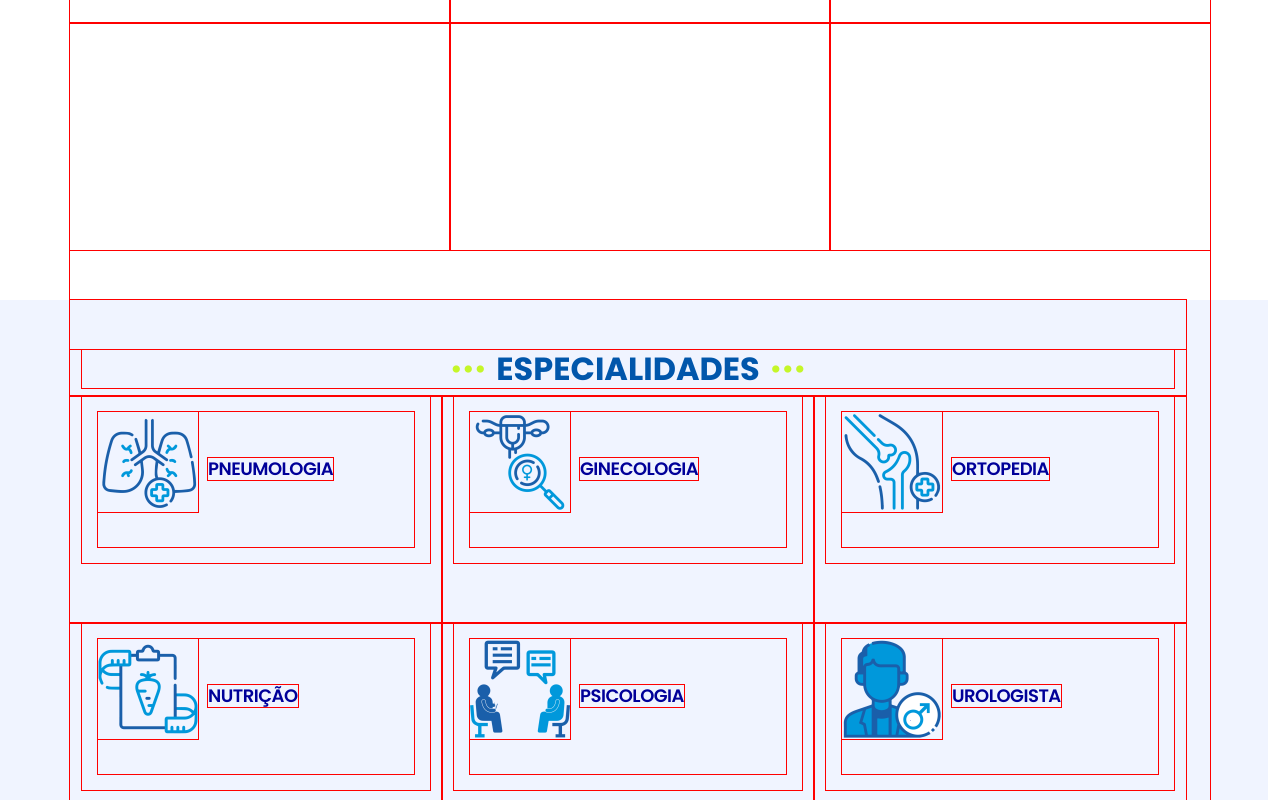
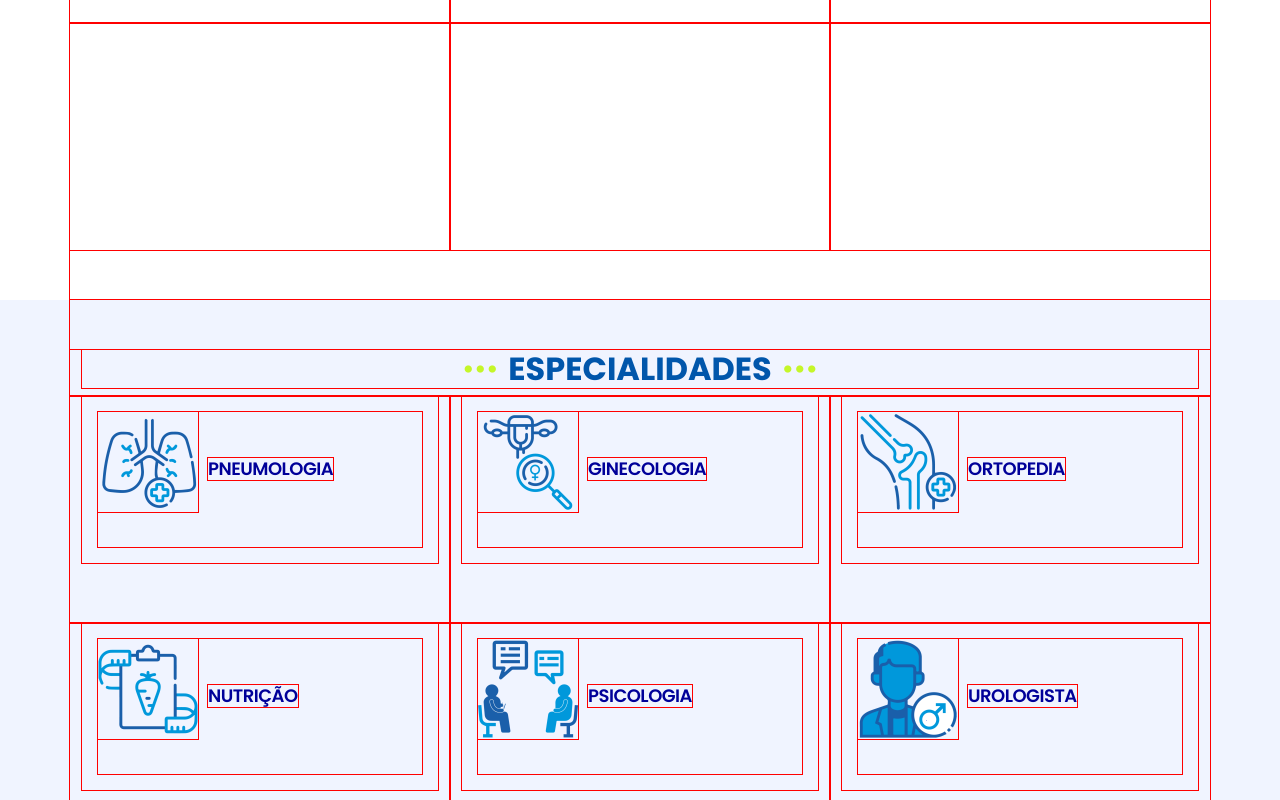
Before and after one commit to Eveneto/efycard, a Next.js app: page /home-2 in a window 1280 px wide. Shown: the part 7842-8642 px from the top of the page. Built offline with nearby package versions, Linux system fonts and the light colour scheme.

Commit message:
Nova versão - 16/12/2024

```diff
--- a/public/assets/css/main.css
+++ b/public/assets/css/main.css
@@ -3648,7 +3648,7 @@ h3.custom-title::after {
   /* Estilo para a seção de especialidades com espaçamento em cima e embaixo */
 	.specialties-background {
 		position: relative;
-		width: 100%;
+		/* width: 100%; */
 		min-height: 100vh; /* Garantir que a altura ocupe toda a tela */
 		padding-top: 50px; /* Espaçamento de 50px em cima e embaixo */
 	}
```
